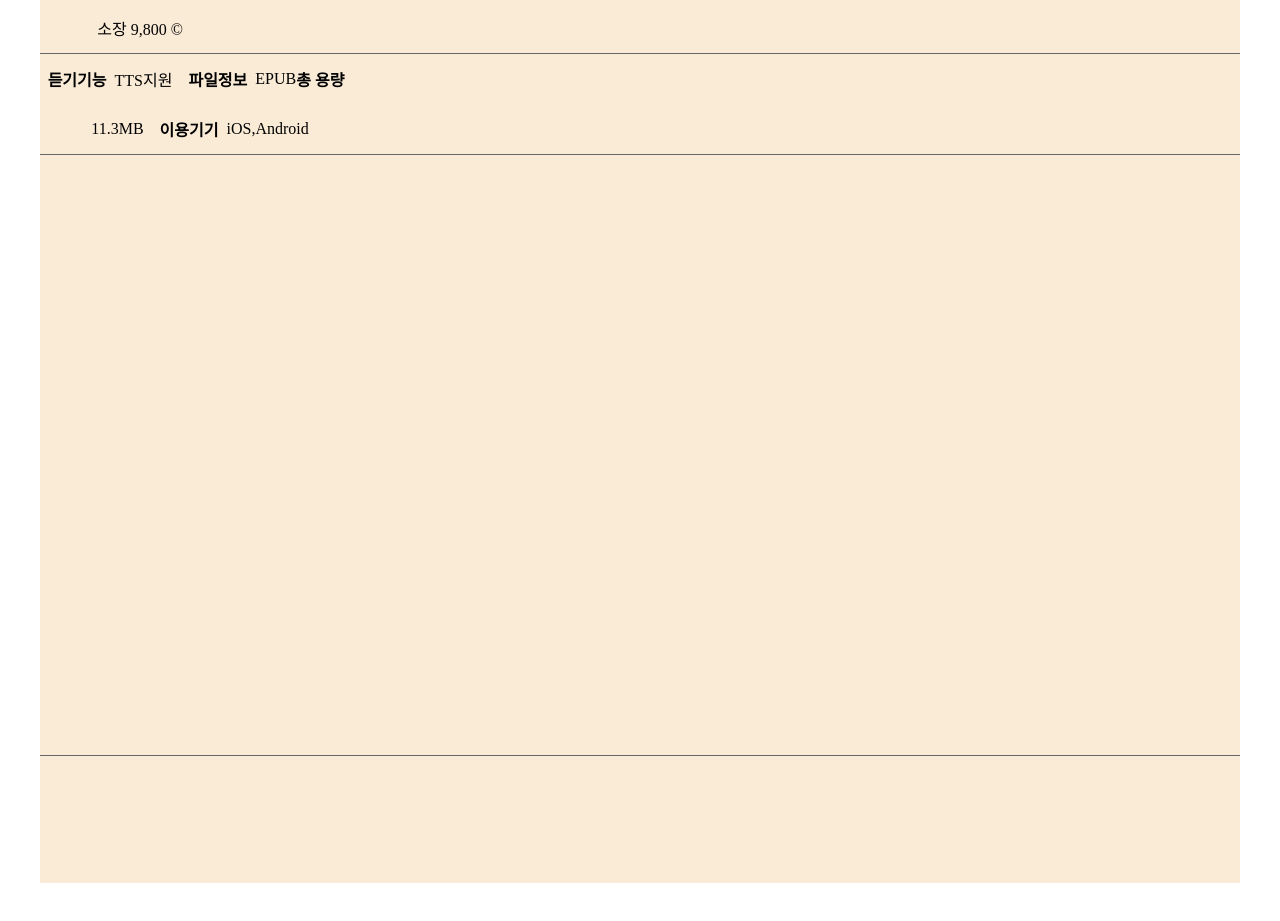
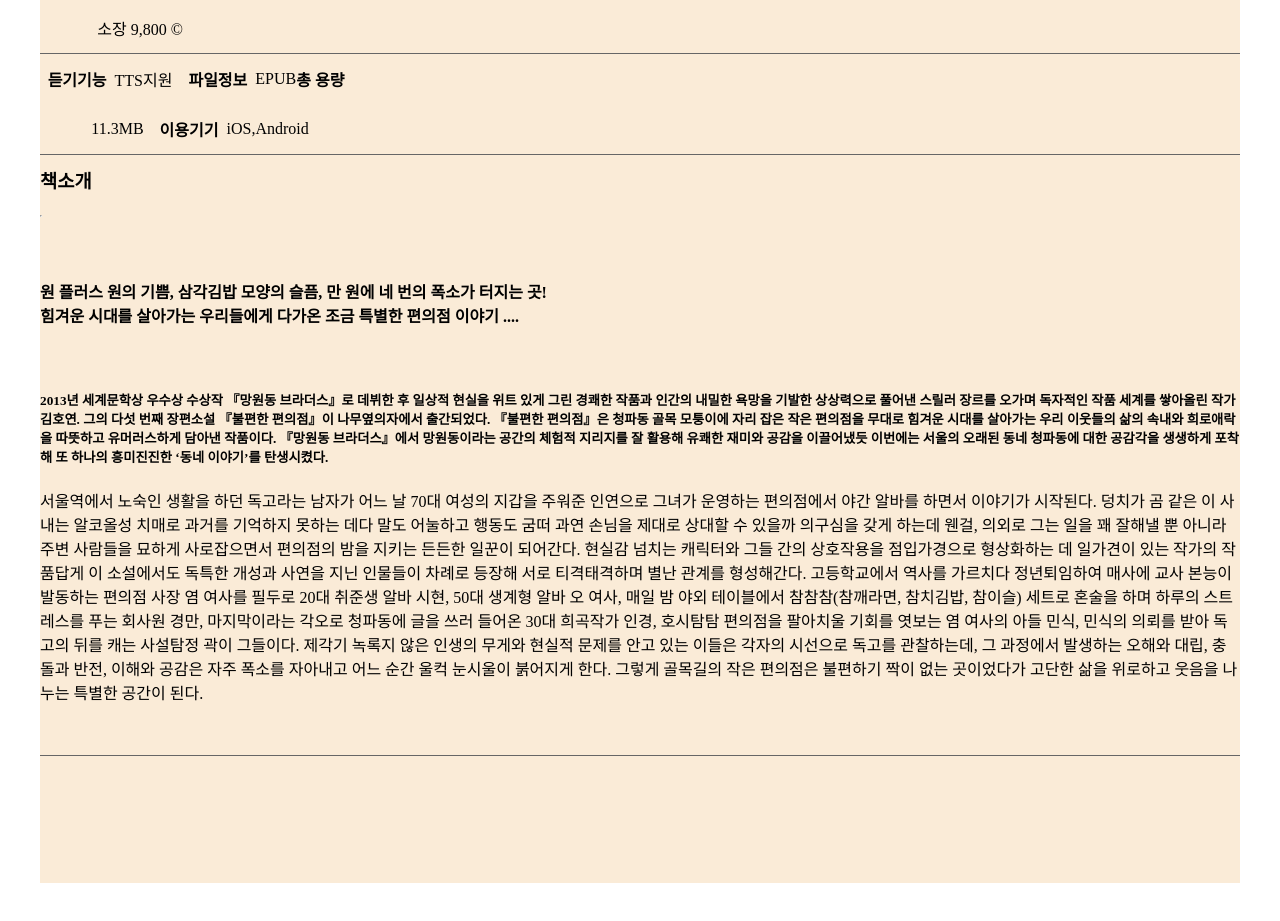
Before and after one commit to seol1059/Millie, a plain HTML site: page sub.html in a window 1280 px wide. Shown: the part 895-1816 px from the top of the page. Drawn offline with nearby package versions, Linux system fonts and the light colour scheme; no server answers.

Commit message:
2022.07.22

```diff
--- a/sub.html
+++ b/sub.html
@@ -401,7 +401,7 @@
 
                 $(function () {
 
-                    $.get("./sub_txt/sub.txt", function (data) {
+                    $.get("./sub_text/sub.txt", function (data) {
 
                         $(".corthro").html(data);
 
```
